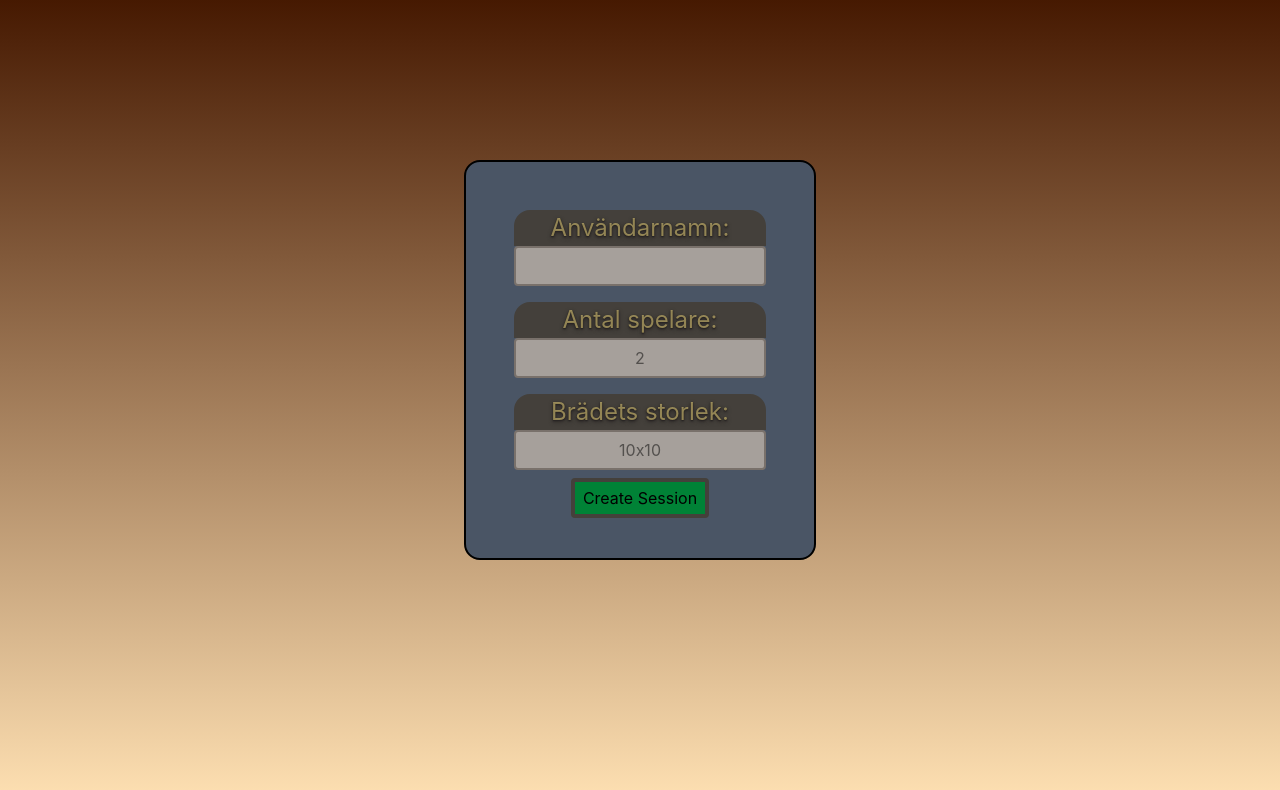
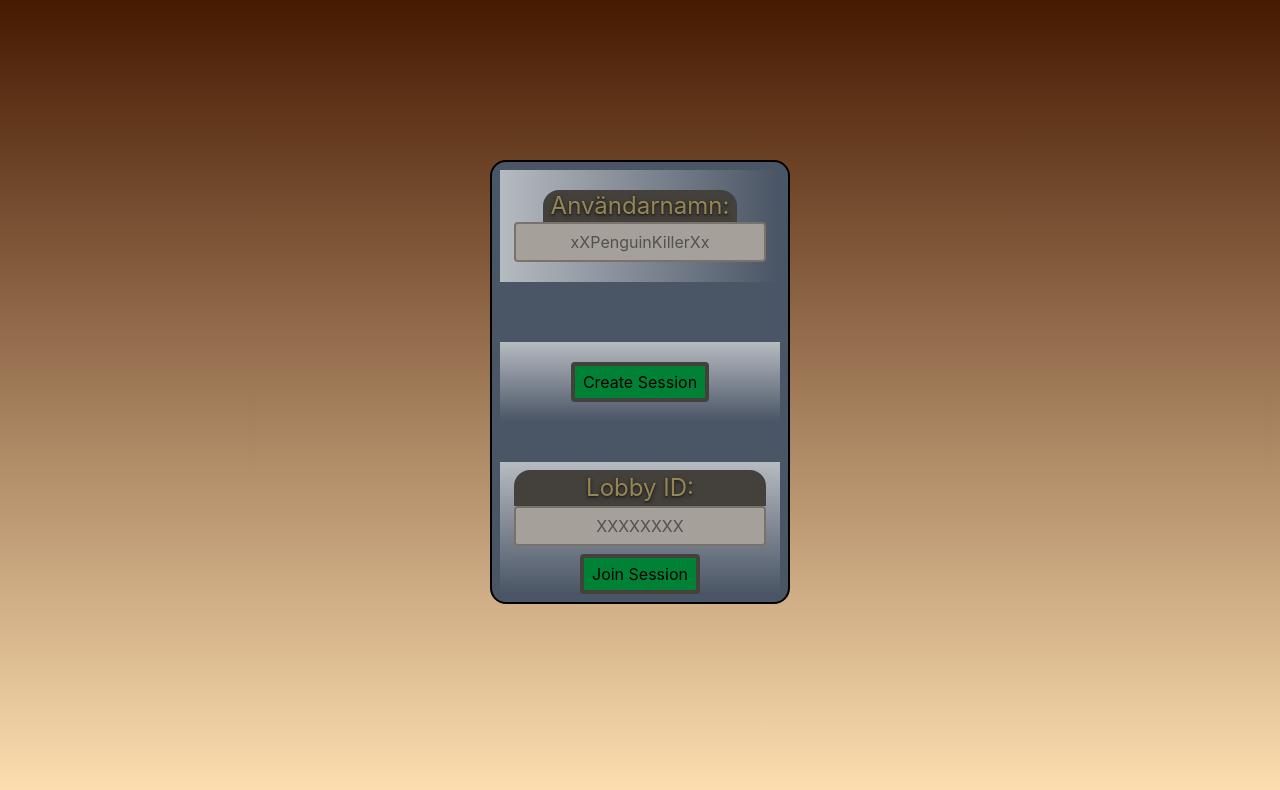
Before and after one commit to stuNero/lexicon-conquest, a React (Vite) app: page / in a window 1280 px wide. Shown: the top 790 px of the page. Built offline with nearby package versions, Linux system fonts and the light colour scheme.

Commit message:
seperated inputs and add joinlobby method

```diff
--- a/src/pages/HomePage.tsx
+++ b/src/pages/HomePage.tsx
@@ -5,14 +5,14 @@ import type Player from "../interfaces/Player";
 export default function HomePage() {
   const navigate = useNavigate();
   const [username, SetUsername] = useState("");
-
+  const [url, SetUrl] = useState("");
 
   async function CreateLobby() {
     const response = await fetchJson<
       {
         url: string,
         player: Player;
-      }>("api/sessions", {
+      }>("/api/sessions", {
         method: 'POST',
         headers: { 'Content-Type': 'application/json' },
         body: JSON.stringify({
@@ -23,12 +23,71 @@ export default function HomePage() {
 
     navigate(`lobby/${response.url}`);
   }
+  async function JoinLobby() {
+    console.log(username);
+    const response = await fetchJson<Player>
+      (`/api/sessions/${url}`, {
+        method: 'POST',
+        headers: { 'Content-Type': 'application/json' },
+        body: JSON.stringify({
+          username: username
+        })
+      });
+    console.log(response);
+    localStorage.setItem("playerID", response.id);
+    navigate(`/lobby/${url}`);
+  }
 
   return <div
     className="
     flex flex-col items-center
     bg-gray-600 border-2 border-solid rounded-2xl
-    mx-5 p-10">
+    mx-5 w-75 p-2">
+    <div className="
+            flex flex-col
+            w-full
+            px-2 py-5 mb-5
+            items-center
+            bg-linear-to-r from-white/60">
+      <label
+        htmlFor="username_input"
+        className="
+          px-2
+          text-2xl text-amber-200/50
+          bg-stone-700
+          text-shadow-md text-shadow-stone-800
+          rounded-t-2xl
+          text-center
+          ">
+        Användarnamn: </label>
+      <input
+        id="username_input"
+        onChange={(e) => SetUsername(e.target.value)}
+        type="text"
+        placeholder="xXPenguinKillerXx"
+        required
+        className="
+          text-center
+          h-10 w-fit
+          bg-stone-400
+          border-2 border-solid border-stone-500 rounded
+          " />
+    </div>
+    <section
+      id="create"
+      className="mt-10 w-full flex flex-col items-center bg-linear-to-b from-white/60">
+      <button onClick={CreateLobby}
+        className="
+        border-4 border-stone-700 rounded
+        hover:bg-green-800 button bg-green-700
+        px-2 h-10 my-5
+        flex flex-col justify-center">
+        Create Session
+      </button>
+    </section>
+    <section
+      id="join"
+      className="mt-10 w-full flex flex-col items-center bg-linear-to-b from-white/60">
       <div className="
             flex flex-col
             w-fit
@@ -43,12 +102,12 @@ export default function HomePage() {
           rounded-t-2xl
           text-center
           ">
-        Användarnamn: </label>
+          Lobby ID: </label>
         <input
           id="username_input"
-        onChange={(e) => SetUsername(e.target.value)}
+          onChange={(e) => SetUrl(e.target.value)}
           type="text"
-        placeholder=""
+          placeholder="XXXXXXXX"
           className="
           text-center
           h-10 w-fit
@@ -56,64 +115,14 @@ export default function HomePage() {
           border-2 border-solid border-stone-500 rounded
           " />
       </div>
-    <div className="
-          flex flex-col
-          w-fit
-          p-2">
-      <label
-        htmlFor="player-count-input"
-        className="
-        py-0.5
-        text-2xl text-amber-200/50
-        bg-stone-700
-        text-shadow-md text-shadow-stone-800
-        rounded-t-2xl
-        text-center
-        ">
-        Antal spelare: </label>
-      <input
-        id="player-count-input"
-        type="text"
-        placeholder="2"
-        className="
-        text-center
-        h-10 w-fit
-        bg-stone-400
-        border-2 border-solid border-stone-500 rounded
-        " />
-    </div>
-    <div className="
-          flex flex-col
-          w-fit
-          p-2">
-      <label
-        htmlFor="board-size-input"
-        className="
-        py-0.5
-        text-2xl text-amber-200/50
-        text-shadow-md text-shadow-stone-800
-        bg-stone-700
-        rounded-t-2xl
-        text-center ">
-        Brädets storlek: </label>
-      <input
-        id="board-size-input"
-        type="text"
-        placeholder="10x10"
-        className="
-        text-center
-        h-10 w-fit
-        bg-stone-400
-        border-2 border-solid border-stone-500 rounded
-        " />
-    </div>
-    <button onClick={CreateLobby}
+      <button onClick={JoinLobby}
         className="
         border-4 border-stone-700 rounded
         hover:bg-green-800 button bg-green-700
         px-2 h-10
         flex flex-col justify-center">
-      Create Session
+        Join Session
       </button>
+    </section>
   </div>;
 }
```
Lines whose indentation alone changed are shown as unchanged.
